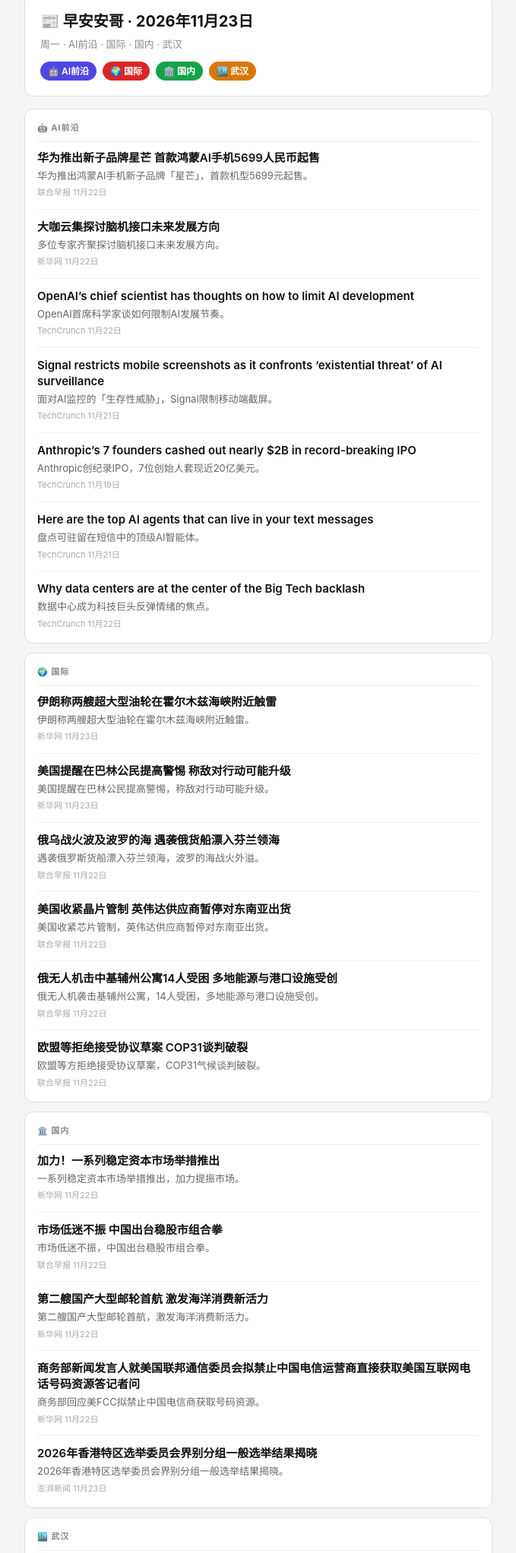
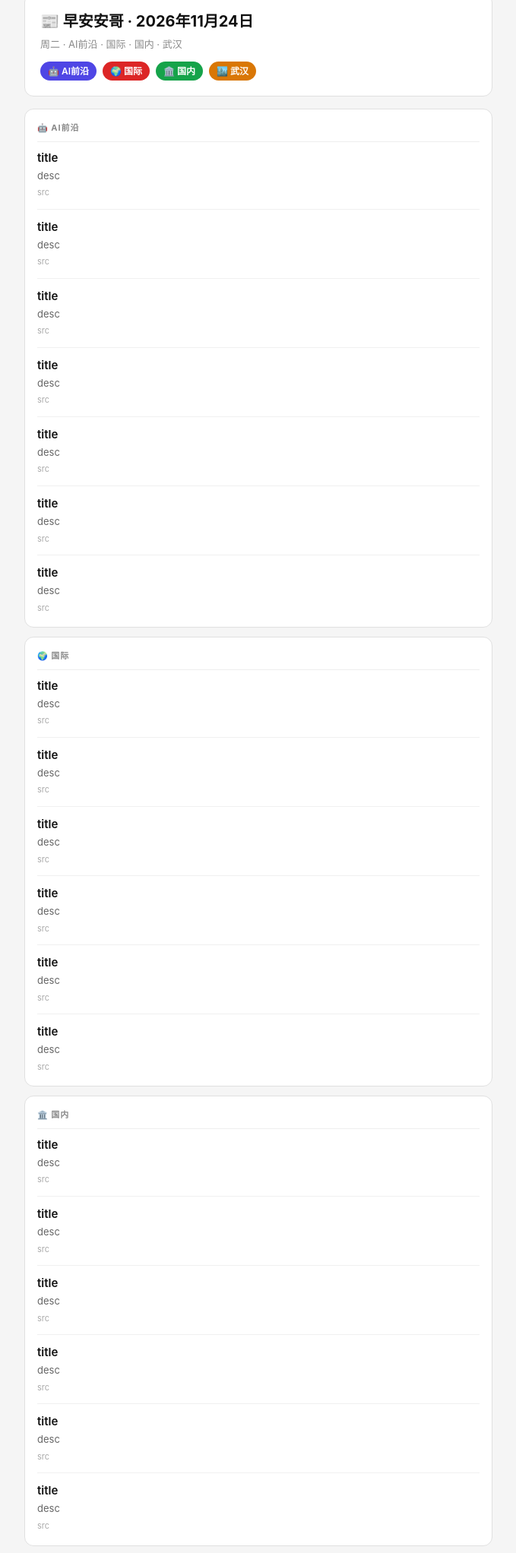
Before and after one commit to chenanchina/austin-news, a plain HTML site: page index.html in a window 1280 px wide. Shown: the part 25-2069 px from the top of the page at 76% size, without its empty margins (300-979 px from the left). Drawn offline with Linux system fonts and the light colour scheme.

Commit message:
Update news digest 2026-11-24

```diff
--- a/index.html
+++ b/index.html
@@ -3,7 +3,7 @@
 <head>
   <meta charset="UTF-8">
   <meta name="viewport" content="width=device-width, initial-scale=1.0">
-  <title>2026年11月23日 新闻摘要</title>
+  <title>2026年11月24日 新闻摘要</title>
   <style>
     * { margin: 0; padding: 0; box-sizing: border-box; }
     body { font-family: -apple-system, BlinkMacSystemFont, 'Segoe UI', Roboto, sans-serif; background: #f5f5f5; color: #222; line-height: 1.6; font-size: 16px; }
@@ -44,8 +44,8 @@
 <body>
   <div class="container">
     <header>
-      <h1>📰 早安安哥 · 2026年11月23日</h1>
-      <div class="header-date">周一 · AI前沿 · 国际 · 国内 · 武汉</div>
+      <h1>📰 早安安哥 · 2026年11月24日</h1>
+      <div class="header-date">周二 · AI前沿 · 国际 · 国内 · 武汉</div>
       <div class="header-tags">
         <span class="tag tag-ai">🤖 AI前沿</span>
         <span class="tag tag-intl">🌍 国际</span>
@@ -58,39 +58,39 @@
     <div class="card">
       <div class="card-section">🤖 AI前沿</div>
             <div class="news-item">
-        <div class="news-title"><a href="https://www.zaobao.com.sg/news/china/story20261122-10038721" target="_blank">华为推出新子品牌星芒 首款鸿蒙AI手机5699人民币起售</a></div>
-        <div class="news-desc">华为推出鸿蒙AI手机新子品牌「星芒」，首款机型5699元起售。</div>
-        <div class="news-source">联合早报 11月22日</div>
+        <div class="news-title"><a href="url" target="_blank">title</a></div>
+        <div class="news-desc">desc</div>
+        <div class="news-source">src</div>
       </div>
       <div class="news-item">
-        <div class="news-title"><a href="https://www.news.cn/tech/20261122/34344e474dac43e4b74d0e23057e7904/c.html" target="_blank">大咖云集探讨脑机接口未来发展方向</a></div>
-        <div class="news-desc">多位专家齐聚探讨脑机接口未来发展方向。</div>
-        <div class="news-source">新华网 11月22日</div>
+        <div class="news-title"><a href="url" target="_blank">title</a></div>
+        <div class="news-desc">desc</div>
+        <div class="news-source">src</div>
       </div>
       <div class="news-item">
-        <div class="news-title"><a href="https://techcrunch.com/2026/11/22/openais-chief-scientist-has-thoughts-on-how-to-limit-ai-development/" target="_blank">OpenAI’s chief scientist has thoughts on how to limit AI development</a></div>
-        <div class="news-desc">OpenAI首席科学家谈如何限制AI发展节奏。</div>
-        <div class="news-source">TechCrunch 11月22日</div>
+        <div class="news-title"><a href="url" target="_blank">title</a></div>
+        <div class="news-desc">desc</div>
+        <div class="news-source">src</div>
       </div>
       <div class="news-item">
-        <div class="news-title"><a href="https://techcrunch.com/2026/11/21/signal-restricts-mobile-screenshots-as-it-confronts-existential-threat-of-ai-surveillance/" target="_blank">Signal restricts mobile screenshots as it confronts ‘existential threat’ of AI surveillance</a></div>
-        <div class="news-desc">面对AI监控的「生存性威胁」，Signal限制移动端截屏。</div>
-        <div class="news-source">TechCrunch 11月21日</div>
+        <div class="news-title"><a href="url" target="_blank">title</a></div>
+        <div class="news-desc">desc</div>
+        <div class="news-source">src</div>
       </div>
       <div class="news-item">
-        <div class="news-title"><a href="https://techcrunch.com/2026/11/19/anthropics-7-founders-cashed-out-nearly-2b-in-record-breaking-ipo/" target="_blank">Anthropic’s 7 founders cashed out nearly $2B in record-breaking IPO</a></div>
-        <div class="news-desc">Anthropic创纪录IPO，7位创始人套现近20亿美元。</div>
-        <div class="news-source">TechCrunch 11月19日</div>
+        <div class="news-title"><a href="url" target="_blank">title</a></div>
+        <div class="news-desc">desc</div>
+        <div class="news-source">src</div>
       </div>
       <div class="news-item">
-        <div class="news-title"><a href="https://techcrunch.com/2026/11/21/all-the-ai-agents-that-can-live-in-your-text-messages/" target="_blank">Here are the top AI agents that can live in your text messages</a></div>
-        <div class="news-desc">盘点可驻留在短信中的顶级AI智能体。</div>
-        <div class="news-source">TechCrunch 11月21日</div>
+        <div class="news-title"><a href="url" target="_blank">title</a></div>
+        <div class="news-desc">desc</div>
+        <div class="news-source">src</div>
       </div>
       <div class="news-item">
-        <div class="news-title"><a href="https://techcrunch.com/2026/11/22/why-data-centers-are-at-the-center-of-the-big-tech-backlash/" target="_blank">Why data centers are at the center of the Big Tech backlash</a></div>
-        <div class="news-desc">数据中心成为科技巨头反弹情绪的焦点。</div>
-        <div class="news-source">TechCrunch 11月22日</div>
+        <div class="news-title"><a href="url" target="_blank">title</a></div>
+        <div class="news-desc">desc</div>
+        <div class="news-source">src</div>
       </div>
 
     </div>
@@ -99,34 +99,34 @@
     <div class="card">
       <div class="card-section">🌍 国际</div>
             <div class="news-item">
-        <div class="news-title"><a href="https://www.news.cn/world/20261123/d8cef432aff14bd7a3c56c1e0ca007e5/c.html" target="_blank">伊朗称两艘超大型油轮在霍尔木兹海峡附近触雷</a></div>
-        <div class="news-desc">伊朗称两艘超大型油轮在霍尔木兹海峡附近触雷。</div>
-        <div class="news-source">新华网 11月23日</div>
+        <div class="news-title"><a href="url" target="_blank">title</a></div>
+        <div class="news-desc">desc</div>
+        <div class="news-source">src</div>
       </div>
       <div class="news-item">
-        <div class="news-title"><a href="https://www.news.cn/world/20261123/6a08231fdf6246278857c58e7fdb39b8/c.html" target="_blank">美国提醒在巴林公民提高警惕 称敌对行动可能升级</a></div>
-        <div class="news-desc">美国提醒在巴林公民提高警惕，称敌对行动可能升级。</div>
-        <div class="news-source">新华网 11月23日</div>
+        <div class="news-title"><a href="url" target="_blank">title</a></div>
+        <div class="news-desc">desc</div>
+        <div class="news-source">src</div>
       </div>
       <div class="news-item">
-        <div class="news-title"><a href="https://www.zaobao.com.sg/news/world/story20261122-10039526" target="_blank">俄乌战火波及波罗的海 遇袭俄货船漂入芬兰领海</a></div>
-        <div class="news-desc">遇袭俄罗斯货船漂入芬兰领海，波罗的海战火外溢。</div>
-        <div class="news-source">联合早报 11月22日</div>
+        <div class="news-title"><a href="url" target="_blank">title</a></div>
+        <div class="news-desc">desc</div>
+        <div class="news-source">src</div>
       </div>
       <div class="news-item">
-        <div class="news-title"><a href="https://www.zaobao.com.sg/news/world/story20261122-10038953" target="_blank">美国收紧晶片管制 英伟达供应商暂停对东南亚出货</a></div>
-        <div class="news-desc">美国收紧芯片管制，英伟达供应商暂停对东南亚出货。</div>
-        <div class="news-source">联合早报 11月22日</div>
+        <div class="news-title"><a href="url" target="_blank">title</a></div>
+        <div class="news-desc">desc</div>
+        <div class="news-source">src</div>
       </div>
       <div class="news-item">
-        <div class="news-title"><a href="https://www.zaobao.com.sg/news/world/story20261122-10039693" target="_blank">俄无人机击中基辅州公寓14人受困 多地能源与港口设施受创</a></div>
-        <div class="news-desc">俄无人机袭击基辅州公寓，14人受困，多地能源与港口设施受创。</div>
-        <div class="news-source">联合早报 11月22日</div>
+        <div class="news-title"><a href="url" target="_blank">title</a></div>
+        <div class="news-desc">desc</div>
+        <div class="news-source">src</div>
       </div>
       <div class="news-item">
-        <div class="news-title"><a href="https://www.zaobao.com.sg/news/world/story20261122-10040024" target="_blank">欧盟等拒绝接受协议草案 COP31谈判破裂</a></div>
-        <div class="news-desc">欧盟等方拒绝接受协议草案，COP31气候谈判破裂。</div>
-        <div class="news-source">联合早报 11月22日</div>
+        <div class="news-title"><a href="url" target="_blank">title</a></div>
+        <div class="news-desc">desc</div>
+        <div class="news-source">src</div>
       </div>
     </div>
 
@@ -134,29 +134,34 @@
     <div class="card">
       <div class="card-section">🏛️ 国内</div>
             <div class="news-item">
-        <div class="news-title"><a href="https://www.news.cn/fortune/20261122/3ee9d44d8c4545dfb106561707cd6c2f/c.html" target="_blank">加力！一系列稳定资本市场举措推出</a></div>
-        <div class="news-desc">一系列稳定资本市场举措推出，加力提振市场。</div>
-        <div class="news-source">新华网 11月22日</div>
+        <div class="news-title"><a href="url" target="_blank">title</a></div>
+        <div class="news-desc">desc</div>
+        <div class="news-source">src</div>
       </div>
       <div class="news-item">
-        <div class="news-title"><a href="https://www.zaobao.com.sg/news/china/story20261122-10039825" target="_blank">市场低迷不振 中国出台稳股市组合拳</a></div>
-        <div class="news-desc">市场低迷不振，中国出台稳股市组合拳。</div>
-        <div class="news-source">联合早报 11月22日</div>
+        <div class="news-title"><a href="url" target="_blank">title</a></div>
+        <div class="news-desc">desc</div>
+        <div class="news-source">src</div>
       </div>
       <div class="news-item">
-        <div class="news-title"><a href="https://www.news.cn/fortune/20261122/7031961a11cc4781b4aa5652a6578c38/c.html" target="_blank">第二艘国产大型邮轮首航  激发海洋消费新活力</a></div>
-        <div class="news-desc">第二艘国产大型邮轮首航，激发海洋消费新活力。</div>
-        <div class="news-source">新华网 11月22日</div>
+        <div class="news-title"><a href="url" target="_blank">title</a></div>
+        <div class="news-desc">desc</div>
+        <div class="news-source">src</div>
       </div>
       <div class="news-item">
-        <div class="news-title"><a href="https://www.news.cn/world/20261122/851d80b000224df0bed28c95c524e15a/c.html" target="_blank">商务部新闻发言人就美国联邦通信委员会拟禁止中国电信运营商直接获取美国互联网电话号码资源答记者问</a></div>
-        <div class="news-desc">商务部回应美FCC拟禁止中国电信商获取号码资源。</div>
-        <div class="news-source">新华网 11月22日</div>
+        <div class="news-title"><a href="url" target="_blank">title</a></div>
+        <div class="news-desc">desc</div>
+        <div class="news-source">src</div>
       </div>
       <div class="news-item">
-        <div class="news-title"><a href="https://www.thepaper.cn/newsDetail_forward_34536338" target="_blank">2026年香港特区选举委员会界别分组一般选举结果揭晓</a></div>
-        <div class="news-desc">2026年香港特区选举委员会界别分组一般选举结果揭晓。</div>
-        <div class="news-source">澎湃新闻 11月23日</div>
+        <div class="news-title"><a href="url" target="_blank">title</a></div>
+        <div class="news-desc">desc</div>
+        <div class="news-source">src</div>
+      </div>
+      <div class="news-item">
+        <div class="news-title"><a href="url" target="_blank">title</a></div>
+        <div class="news-desc">desc</div>
+        <div class="news-source">src</div>
       </div>
     </div>
 
@@ -164,19 +169,19 @@
     <div class="card">
       <div class="card-section">🏙️ 武汉</div>
             <div class="news-item">
-        <div class="news-title"><a href="http://news.cjn.cn/whpd/yw_19947/202611/t5361512.htm" target="_blank">武汉成立中试服务协会，打通成果转化“关键一环”</a></div>
-        <div class="news-desc">全国首个市级中试协会在江城实验室科学园成立，打通成果转化关键一环。（11月22日）</div>
-        <div class="news-source">长江网 11月22日</div>
+        <div class="news-title"><a href="url" target="_blank">title</a></div>
+        <div class="news-desc">desc</div>
+        <div class="news-source">src</div>
       </div>
       <div class="news-item">
-        <div class="news-title"><a href="http://news.cjn.cn/whpd/yw_19947/202611/t5361504.htm" target="_blank">给汽车装上 “超级大脑” ，东风全新AI座舱明年落地</a></div>
-        <div class="news-desc">东风全新AI座舱计划明年在奕派、神龙车型落地。（11月22日）</div>
-        <div class="news-source">长江网 11月22日</div>
+        <div class="news-title"><a href="url" target="_blank">title</a></div>
+        <div class="news-desc">desc</div>
+        <div class="news-source">src</div>
       </div>
       <div class="news-item">
-        <div class="news-title"><a href="http://news.cjn.cn/whpd/yw_19947/202611/t5361503.htm" target="_blank">展台连产业，开放向高地——从汉交会看武汉更高水平开放</a></div>
-        <div class="news-desc">汉交会累计成交破万亿；前三季度武汉进出口4124.2亿元增22.3%。（11月22日）</div>
-        <div class="news-source">长江网 11月22日</div>
+        <div class="news-title"><a href="url" target="_blank">title</a></div>
+        <div class="news-desc">desc</div>
+        <div class="news-source">src</div>
       </div>
     </div>
 
```
